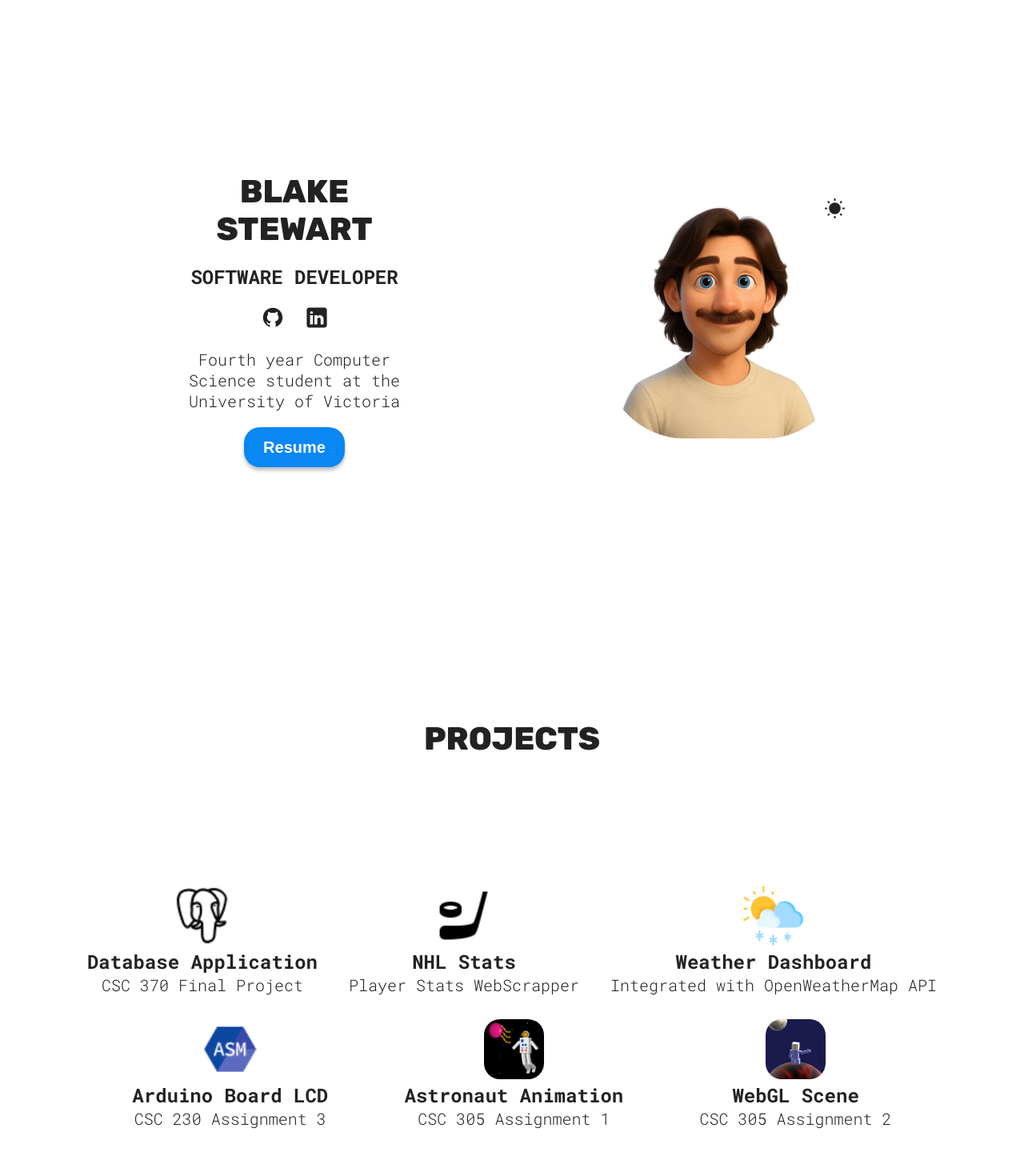
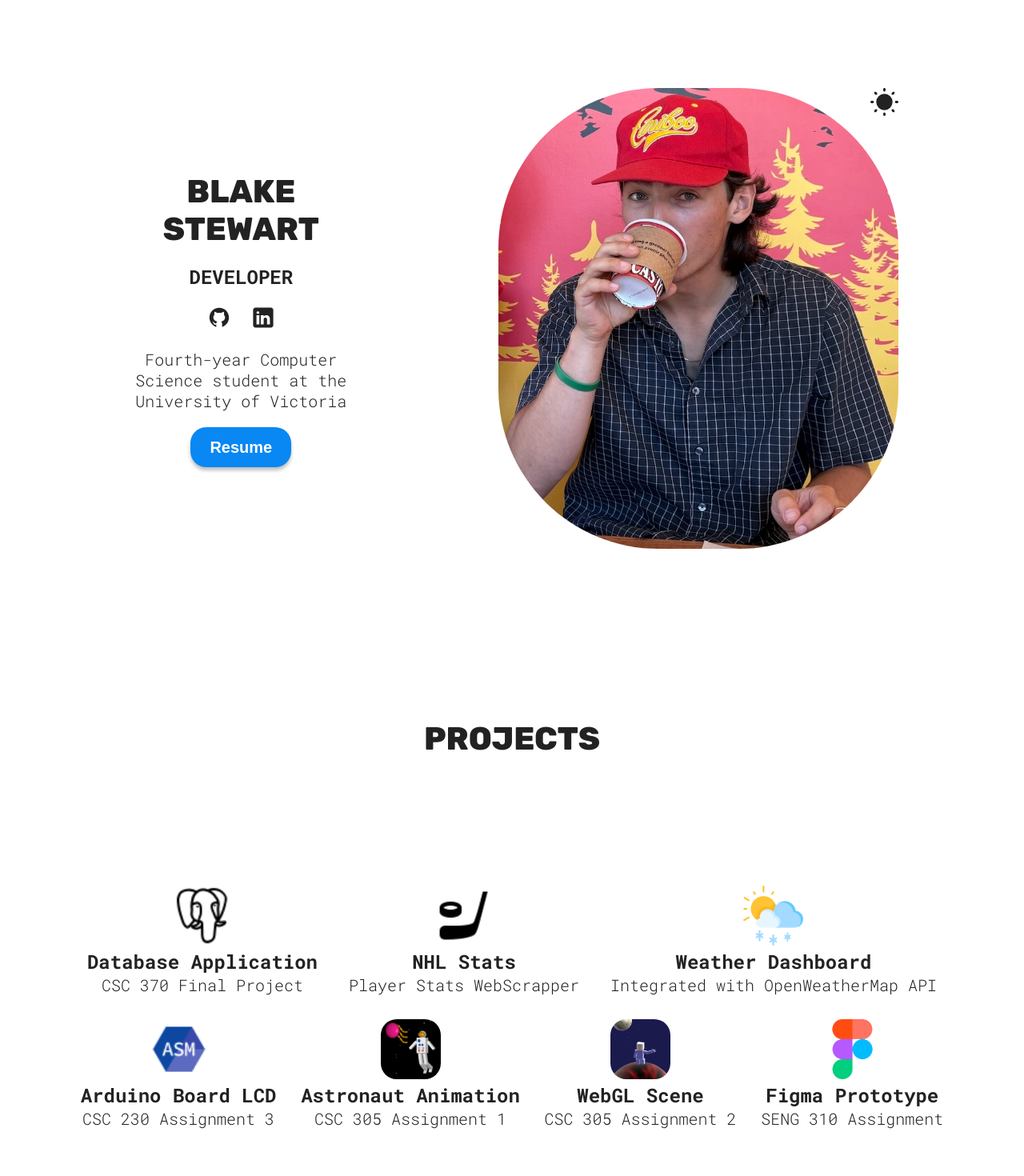
Before and after one commit to bl9kes/personal-portfolio, a React (Vite) app: page / in a window 1280 px wide. Shown: the top 1470 px of the page at 80% size. Built offline with nearby package versions, Linux system fonts and the light colour scheme.

Commit message:
Small changes
Temp hero.jsx

```diff
--- a/src/sections/Hero/Hero.jsx
+++ b/src/sections/Hero/Hero.jsx
@@ -2,6 +2,7 @@ import styles from './HeroStyles.module.css'; // Import CSS module for styling
 import heroImg from '../../assets/hero-img.png'; // Profile image
 import sun from '../../assets/sun.svg'; // Light mode icon
 import moon from '../../assets/moon.svg'; // Dark mode icon
+import blake from '../../assets/blake.jpeg';
 
 // Social icons for light and dark mode
 import twitterLight from '../../assets/twitter-light.svg';
@@ -30,7 +31,7 @@ function Hero() {
             <div className={styles.colourModeContainer}>
                 <img
                     className={styles.Hero}
-                    src={heroImg}
+                    src={blake}
                     alt="Profile Picture"
                 />
                 <img
@@ -48,7 +49,7 @@ function Hero() {
                     <br />
                     Stewart
                 </h1>
-                <h2>Software Developer</h2>
+                <h2>Developer</h2>
 
                 {/* Social links */}
                 <span>
@@ -63,7 +64,7 @@ function Hero() {
                     </a>
                 </span>
                 <p className={styles.description}>
-                    Fourth year Computer Science student at the University of Victoria
+                    Fourth-year Computer Science student at the University of Victoria
                 </p>
 
                 {/* Resume download button */}
--- a/src/sections/Hero/HeroStyles.module.css
+++ b/src/sections/Hero/HeroStyles.module.css
@@ -60,7 +60,7 @@
 .colourMode {
     position: absolute;
     right: 0;
-    width: 25px;
+    width: 35px;
 }
 
 .colourMode:hover {
@@ -79,7 +79,15 @@
 
 }
 
-@media (width >= 800px) {
+.Hero {
+    max-width: 500px;
+    align-self: center;
+    position: relative;
+    background-color: var(--project-card-bg);
+    border-radius: 200px;
+}
+
+@media (width >=800px) {
     .container {
         flex-direction: row-reverse;
         align-items: center;
@@ -92,7 +100,7 @@
     }
 }
 
-  @media (width >= 1400px) {
+@media (width >=1400px) {
     .container {
         .hero {
             max-width: 400px;
--- a/src/sections/Projects/Projects.jsx
+++ b/src/sections/Projects/Projects.jsx
@@ -6,7 +6,7 @@ import asm from '../../assets/asm.png';
 import sql from '../../assets/sql.png';
 import puck from '../../assets/puck.png';
 import weather from "../../assets/weather.png";
-import webgl from "../../assets/webgl.png";
+import figma from "../../assets/figma.png";
 import astro from "../../assets/astronaut.png";
 import movie from "../../assets/blake_stewart_image.jpg";
 
@@ -56,6 +56,13 @@ function Projects() {
                     h3='WebGL Scene'
                     p='CSC 305 Assignment 2'
                 />
+                <ProjectCard
+                    src={figma}
+                    link='https://www.youtube.com/watch?v=XGbAUpoZYgc&t=11s'
+                    h3='Figma Prototype'
+                    p='SENG 310 Assignment'
+                />
+
             </div>
         </section>
     );
```
Also changed, not shown: src/assets/blake.jpeg (added), src/assets/figma.png (added). Lines whose indentation alone changed are shown as unchanged.
